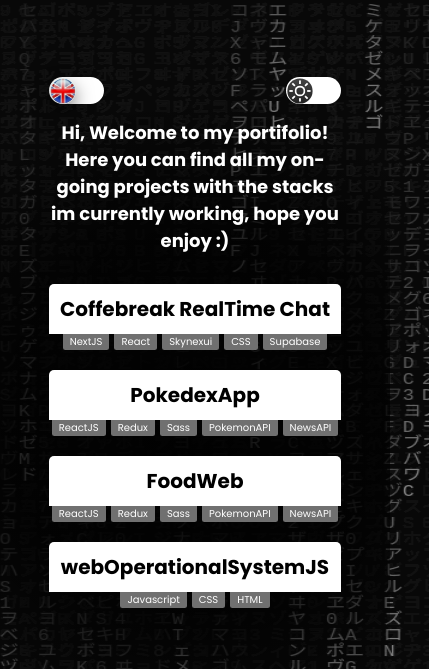
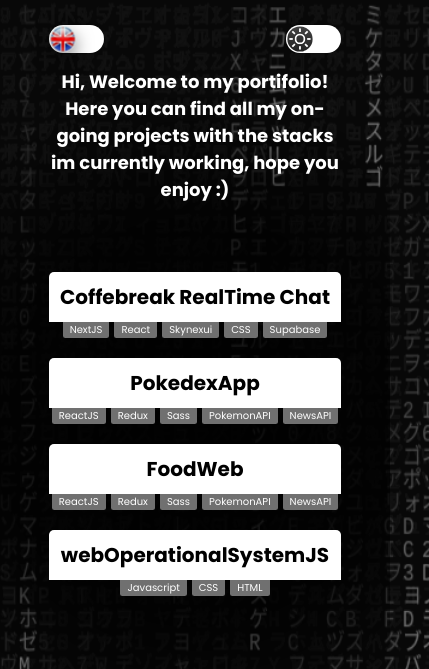
Before and after one commit to dadedeandrade/simple-portifolio, a plain HTML site: page index.html in a window 390 px wide. Shown: the top 669 px of the page, 429 px wide, since content can reach past the window. Drawn offline with Linux system fonts and the light colour scheme.

Commit message:
fix/ mobile devices matrix background and improve dropdown animation

```diff
--- a/styles/style.css
+++ b/styles/style.css
@@ -129,24 +129,24 @@ html {
   margin: 0px;
   height: 100%;
   width: 100%;
-  overflow-y: hidden;
   overflow-x: hidden;
 }
 
 #Matrix {
   z-index: -100;
   width: 120%;
-  height: 135vh;
-  position: absolute;
+  height: 145vh;
+  position: fixed;
 }
 
 body {
   transition: 0.5s;
   width: 100%;
   min-height: 100%;
+  height: 100vh;
 
   display: flex;
-  justify-content: center;
+  justify-content: flex-start;
   align-items: center;
   flex-direction: column;
 
@@ -158,11 +158,13 @@ body {
   z-index: 2;
   display: flex;
   flex-direction: column;
-  justify-content: space-evenly;
+  justify-content: flex-start;
   align-items: center;
   margin: 25px 0px;
+  gap: 5%;
 
   width: 75%;
+  height: 100%;
 }
 /* Header */
 header {
@@ -187,7 +189,7 @@ main ul {
   display: flex;
   gap: 20px;
   justify-content: center;
-  align-items: center;
+  align-items: flex-start;
   flex-wrap: wrap;
   height: fit-content;
   width: fit-content;
@@ -276,16 +278,6 @@ footer .userMedia ul li a i {
   color: white;
 }
 
-@media (max-width: 768px) {
-  body {
-    height: 100%;
-  }
-
-  .content {
-    padding-top: 0px;
-  }
-}
-
 @media (min-width: 768px) {
   main ul li:nth-child(3) h2 {
     border-radius: 5px 5px 0px 0px;
@@ -316,7 +308,7 @@ footer .userMedia ul li a i {
     rgba(0, 0, 0, 0.7063200280112045) 53%,
     rgba(0, 0, 0, 0) 73%
   );
-  position: absolute;
+  position: fixed;
   transition: 15s;
 }
 
@@ -341,9 +333,6 @@ footer .userMedia ul li a i {
   .webOperationalSystemJSItemDetails {
     display: none;
   }
-  #Matrix {
-    height: 100vh;
-  }
 }
 
 .livechatItemDetails.active {
@@ -351,7 +340,7 @@ footer .userMedia ul li a i {
   padding: 5px;
 }
 .pokedexItemDetails.active {
-  height: 55px;
+  height: 75px;
   padding: 5px;
 }
 .foodwebItemDetails.active {
```
